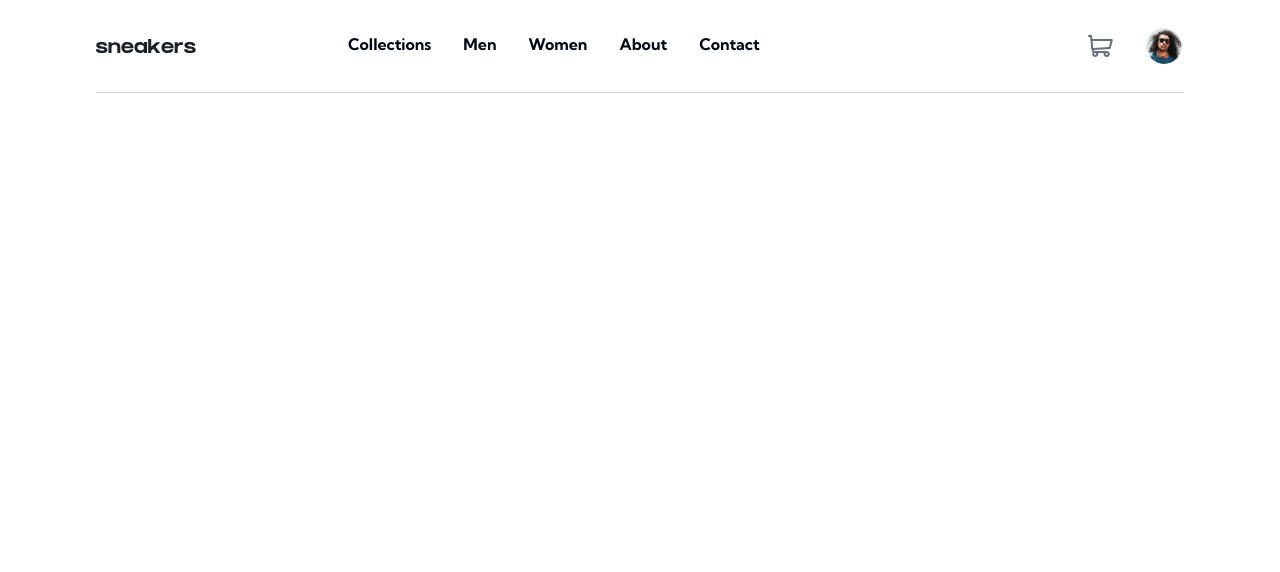
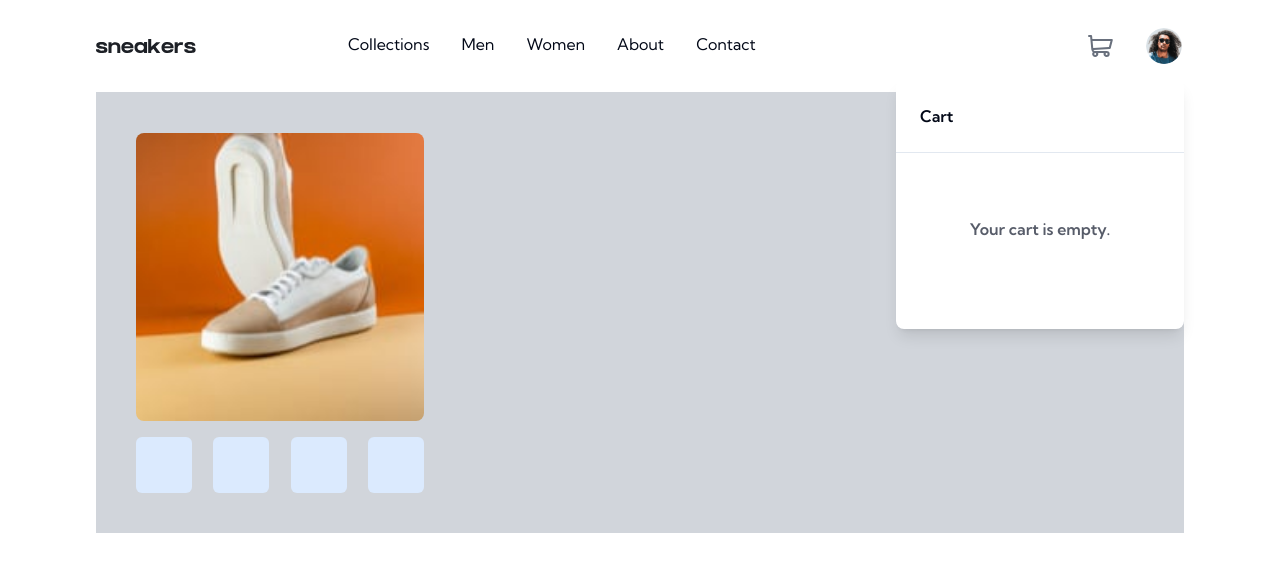
Before and after one commit to devanup/fem-ecomm-product-page, a Next.js app: page / in a window 1280 px wide. Both pictures are taken after a click on the button 1100 px from the left and 46 px from the top of the page. Shown: the top 572 px of the page. Built offline with nearby package versions, Linux system fonts and the light colour scheme.

Commit message:
Added cart component, nav tweaks, started working on the product images

```diff
--- a/app/page.tsx
+++ b/app/page.tsx
@@ -1,9 +1,12 @@
-import { Header } from './ui';
+import { Header, ProductCard } from './ui';
 
 export default function Home() {
 	return (
 		<main className='lg:max-w-[75%] xl:max-w-[1200px] md:w-[85%] mx-auto'>
 			<Header />
+			<div className='w-full bg-gray-300 p-10'>
+				<ProductCard />
+			</div>
 		</main>
 	);
 }
--- /dev/null
+++ b/app/ui/components/Cart.tsx
@@ -0,0 +1,28 @@
+import { Card, CardHeader, CardContent } from '@/components/ui/card';
+import clsx from 'clsx';
+
+export const Cart = ({
+	cartIsOpen,
+	setCartIsOpen,
+}: {
+	cartIsOpen: boolean;
+	setCartIsOpen: (cartIsOpen: boolean) => void;
+}) => {
+	return (
+		<Card
+			className={clsx(
+				'absolute md:top-20 top-28 right-0 border-none shadow-lg md:w-72 w-[90%] left-1/2 transform -translate-x-1/2 md:left-auto md:transform-none z-20',
+				{ hidden: !cartIsOpen, block: cartIsOpen },
+			)}
+		>
+			<CardHeader className='text-left border-b'>
+				<h1 className='font-semibold'>Cart</h1>
+			</CardHeader>
+			<CardContent className='w-full h-44 flex items-center justify-center'>
+				<h3 className='text-center font-semibold text-primary/70'>
+					Your cart is empty.
+				</h3>
+			</CardContent>
+		</Card>
+	);
+};
--- a/app/ui/components/Header.tsx
+++ b/app/ui/components/Header.tsx
@@ -5,9 +5,11 @@ import { Nav } from '.';
 import Image from 'next/image';
 import { Button } from '@/components/ui/button';
 import { useState, useEffect } from 'react';
+import { Cart } from './Cart';
 
 export const Header = () => {
 	const [isOpen, setIsOpen] = useState(false);
+	const [cartIsOpen, setCartIsOpen] = useState(false);
 
 	useEffect(() => {
 		const handleResize = () => {
@@ -18,6 +20,14 @@ export const Header = () => {
 		window.addEventListener('resize', handleResize);
 		return () => window.removeEventListener('resize', handleResize);
 	}, []);
+	// Disable scrolling when the menu is open
+	useEffect(() => {
+		if (isOpen) {
+			document.body.style.overflow = 'hidden';
+		} else {
+			document.body.style.overflow = '';
+		}
+	}, [isOpen]);
 
 	return (
 		<header className='flex border-b items-center border-b-gray-300 px-6 md:px-0 lg:py-0 py-6 relative'>
@@ -38,9 +48,19 @@ export const Header = () => {
 					onClick={() => setIsOpen(false)}
 				></div>
 			)}
+			{cartIsOpen && (
+				<div
+					className='fixed inset-0 bg-transparent z-10'
+					onClick={() => setCartIsOpen(false)}
+				></div>
+			)}
 			<Nav isOpen={isOpen} setIsOpen={setIsOpen} />
 			<div className='flex space-x-6 ml-auto'>
-				<Button variant={'link'} size={'icon'}>
+				<Button
+					variant={'link'}
+					size={'icon'}
+					onClick={() => setCartIsOpen(!cartIsOpen)}
+				>
 					<Image
 						src='/images/icon-cart.svg'
 						alt='cart'
@@ -58,6 +78,7 @@ export const Header = () => {
 					/>
 				</div>
 			</div>
+			<Cart cartIsOpen={cartIsOpen} setCartIsOpen={setCartIsOpen} />
 		</header>
 	);
 };
--- a/app/ui/components/Nav.tsx
+++ b/app/ui/components/Nav.tsx
@@ -22,7 +22,7 @@ export const Nav = ({
 	return (
 		<nav
 			className={clsx(
-				'lg:flex flex-col lg:flex-row items-center font-bold space-y-4 lg:space-y-0 lg:space-x-8 absolute lg:relative top-0 left-0 lg:top-auto lg:left-auto w-3/5 lg:w-auto h-[100vh] lg:h-auto bg-white lg:bg-transparent lg:pt-0 md:pt-16 pt-16 z-20',
+				'lg:flex flex-col lg:flex-row items-center font-bold md:font-normal space-y-4 lg:space-y-0 lg:space-x-8 absolute lg:relative top-0 left-0 lg:top-auto lg:left-auto w-3/5 lg:w-auto h-[100vh] lg:h-auto bg-white lg:bg-transparent lg:pt-0 md:pt-16 pt-16 z-20',
 				{ hidden: !isOpen, flex: isOpen },
 			)}
 		>
--- /dev/null
+++ b/app/ui/components/ProductCard.tsx
@@ -0,0 +1,46 @@
+import Image from 'next/image';
+
+const productImagesSrc = [
+	{
+		thumbnailSrc: '/images/image-product-1-thumbnail.jpg',
+		productSrc: '/images/image-product-1.jpg',
+		alt: 'product 1 image',
+	},
+	{
+		thumbnailSrc: '/images/image-product-2-thumbnail.jpg',
+		productSrc: '/images/image-product-2.jpg',
+		alt: 'product 2 image',
+	},
+	{
+		thumbnailSrc: '/images/image-product-3-thumbnail.jpg',
+		productSrc: '/images/image-product-3.jpg',
+		alt: 'product 3 image',
+	},
+	{
+		thumbnailSrc: '/images/image-product-4-thumbnail.jpg',
+		productSrc: '/images/image-product-4.jpg',
+		alt: 'product 4 image',
+	},
+];
+
+export const ProductCard = () => {
+	return (
+		<div className='w-72 h-auto flex flex-col space-y-4'>
+			<div className=''>
+				<Image
+					src={productImagesSrc[0].thumbnailSrc}
+					alt={productImagesSrc[0].alt}
+					width={300}
+					height={300}
+					className='rounded-lg'
+				/>
+			</div>
+			<div className='flex flex-row justify-between'>
+				<div className='img-thumbnail w-14 h-14 rounded-md bg-blue-100'></div>
+				<div className='img-thumbnail w-14 h-14 rounded-md bg-blue-100'></div>
+				<div className='img-thumbnail w-14 h-14 rounded-md bg-blue-100'></div>
+				<div className='img-thumbnail w-14 h-14 rounded-md bg-blue-100'></div>
+			</div>
+		</div>
+	);
+};
--- a/app/ui/components/index.ts
+++ b/app/ui/components/index.ts
@@ -1,2 +1,4 @@
 export * from './Nav';
 export * from './Header';
+export * from './Cart';
+export * from './ProductCard';
```
